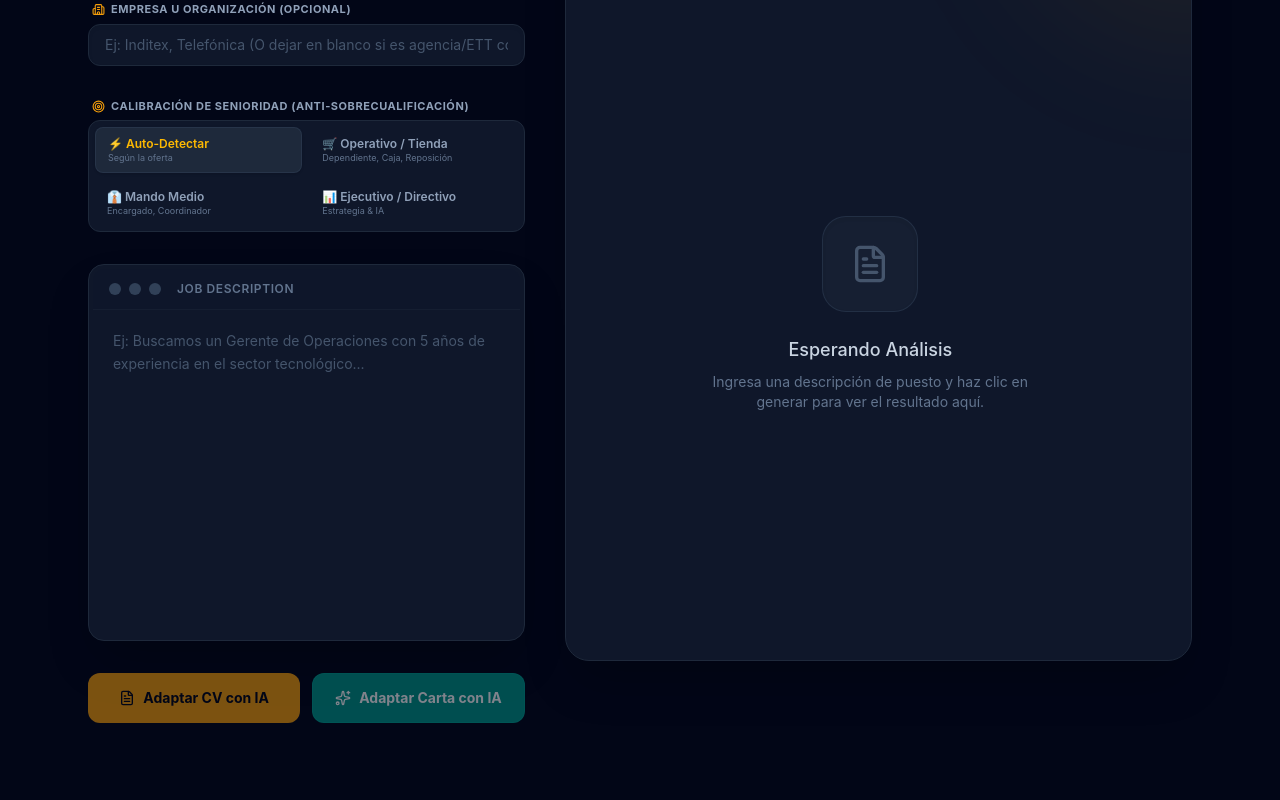
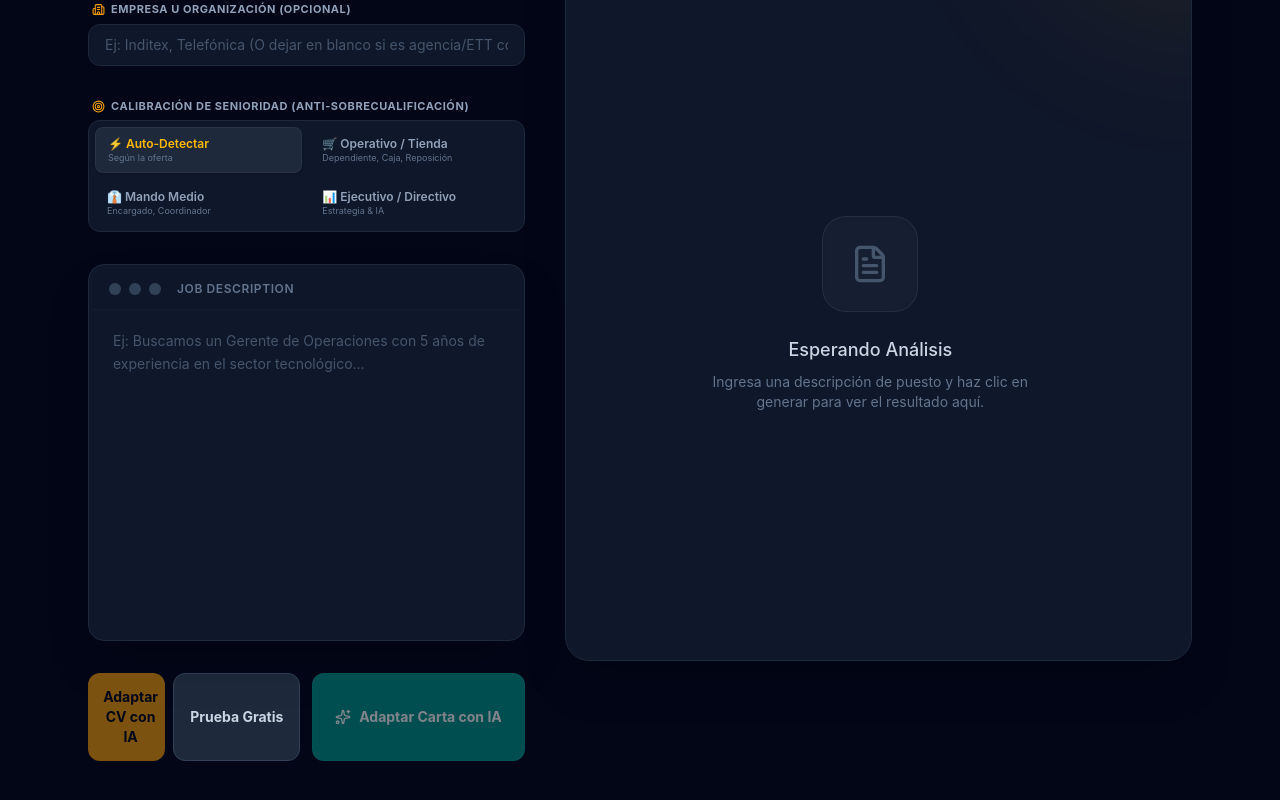
Before and after one commit to hjalmarmeza/CVPortatil-AI, a React (Vite) app: page / in a window 1280 px wide. Shown: the part 268-1068 px from the top of the page. Before the commit the page ends 1039 px from the top, so only its background shows below. Built offline with nearby package versions, Linux system fonts and the light colour scheme.

Commit message:
feat: Añadir boton Prueba Gratis para verificar layouts sin consumir API de DeepInfra

```diff
--- a/src/App.tsx
+++ b/src/App.tsx
@@ -300,10 +300,11 @@ function App() {
               </div>
 
               <div className="grid grid-cols-1 sm:grid-cols-2 gap-3">
+                <div className="flex gap-2">
                   <button
                     onClick={handleGenerate}
                     disabled={isGenerating || isGeneratingLetter || !jobDescription.trim()}
-                  className="w-full group relative inline-flex items-center justify-center gap-2 px-5 py-3.5 font-bold text-slate-950 bg-amber-500 rounded-xl overflow-hidden transition-all duration-300 hover:bg-amber-400 disabled:opacity-50 disabled:cursor-not-allowed hover:-translate-y-0.5 hover:shadow-[0_10px_30px_-10px_rgba(245,158,11,0.5)] text-sm"
+                    className="flex-1 group relative inline-flex items-center justify-center gap-2 px-5 py-3.5 font-bold text-slate-950 bg-amber-500 rounded-xl overflow-hidden transition-all duration-300 hover:bg-amber-400 disabled:opacity-50 disabled:cursor-not-allowed hover:-translate-y-0.5 hover:shadow-[0_10px_30px_-10px_rgba(245,158,11,0.5)] text-sm"
                   >
                     {isGenerating ? (
                       <><Loader2 className="animate-spin" size={16} /> Procesando CV...</>
@@ -311,6 +312,16 @@ function App() {
                       <><FileText size={16} className="transition-transform group-hover:scale-110" /> Adaptar CV con IA</>
                     )}
                   </button>
+                  <button
+                    onClick={() => {
+                      setTailoredData({ tailoredCV: { ...baseCV, experience: baseCV.experience.slice(0, 3) }, coverLetter: ["Párrafo de prueba generado sin gastar API."] });
+                    }}
+                    className="px-4 py-3.5 bg-slate-800 text-slate-300 font-bold rounded-xl border border-slate-700 hover:bg-slate-700 transition-all duration-300 text-sm whitespace-nowrap"
+                    title="Probar diseño sin gastar API"
+                  >
+                    Prueba Gratis
+                  </button>
+                </div>
 
                 <button
                   onClick={handleGenerateCoverLetter}
```
Lines whose indentation alone changed are shown as unchanged.
